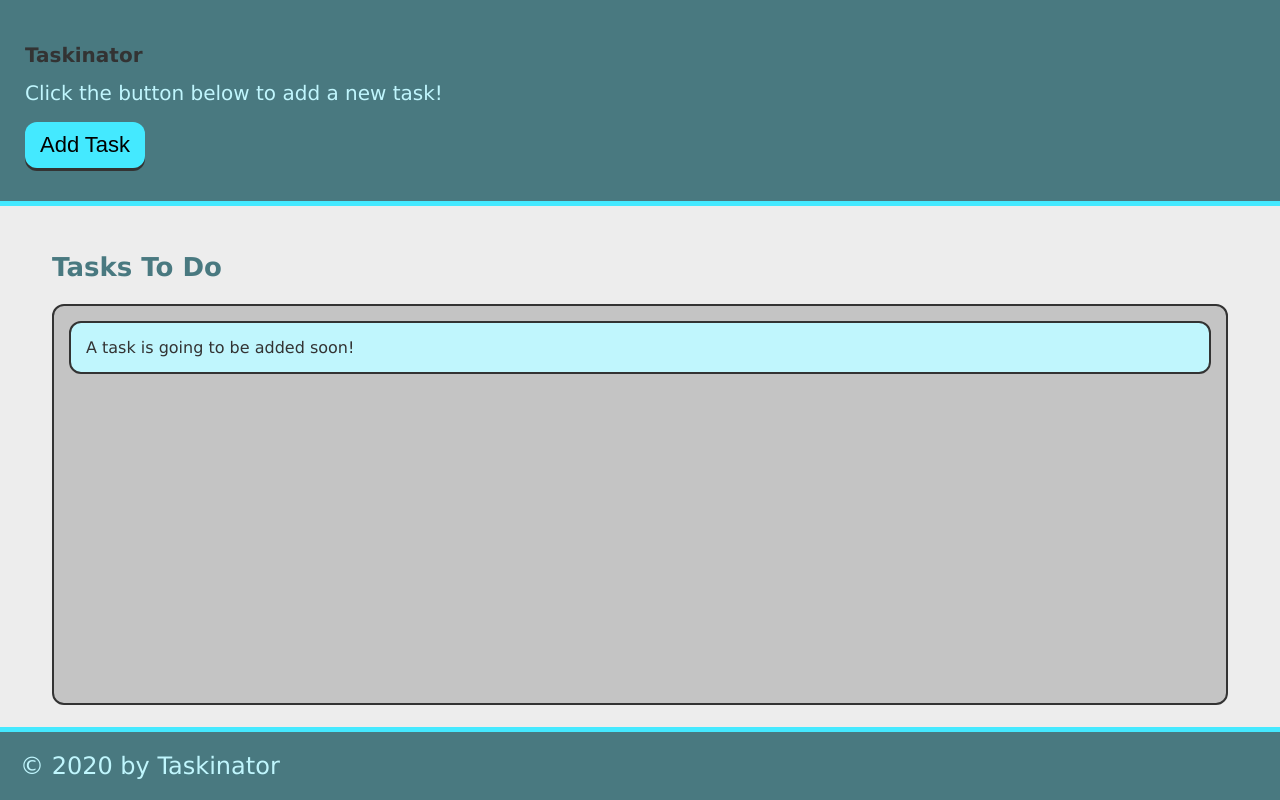
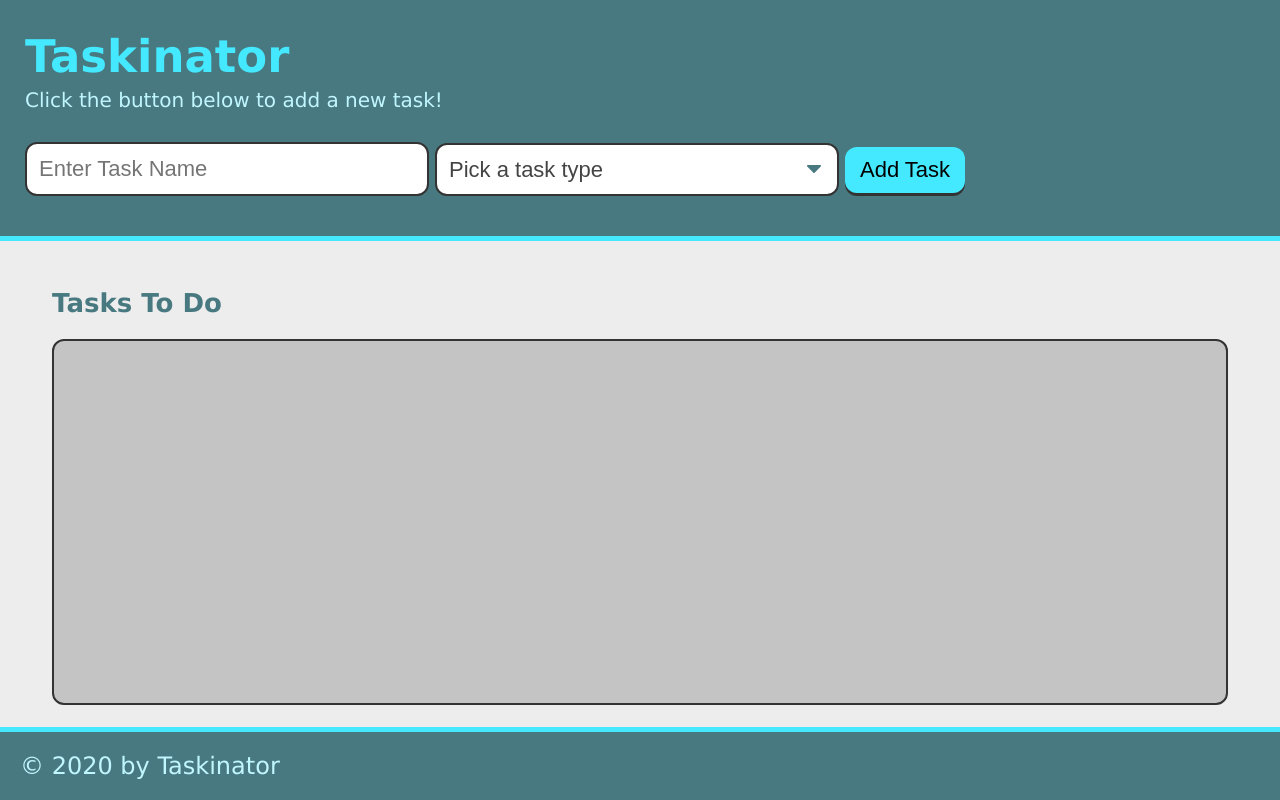
Before and after one commit to CarlBush/taskinator, a plain HTML site: page index.html in a window 1280 px wide. Drawn offline with Linux system fonts and the light colour scheme.

Commit message:
dropdown created

```diff
--- a/index.html
+++ b/index.html
@@ -11,16 +11,31 @@
 
 <body>
     <header>
-        <h1>Taskinator</h1>
+        <h1 class="page-title">Taskinator</h1>
         <p>Click the button below to add a new task!</p>
-        <button class="btn" id="save-task">Add Task</button>
+        <form id="task-form">
+            <div class="form-group">
+                <input type="text" name="task-name" placeholder="Enter Task Name"/>
+            </div>
+            <div class="form-group">
+                <select name="task-type" class="select-dropdown">
+                    <option value="" disabled selected>Pick a task type</option>
+                    <option value="Print">Print</option>
+                    <option value="Web">Web</option>
+                    <option value="Mobile">Mobile</option>
+                </select>
+            </div>
+            <div class="form-group">
+                <button class="btn" id="save-task" type="submit">Add Task</button>
+            </div>
+        </form>
     </header>
 
     <main class="page-content">
         <section class="task-list-wrapper">
             <h2 class="list-title">Tasks To Do</h2>
             <ul class="task-list" id="tasks-to-do">
-                <li class="task-item">A task is going to be added soon!</li>
+
             </ul>
         </section>
     </main>
```
